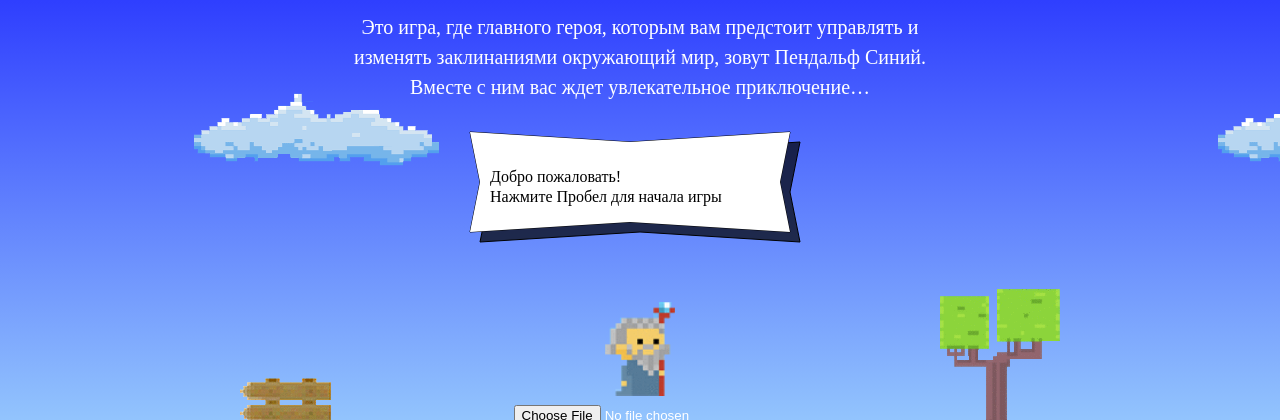
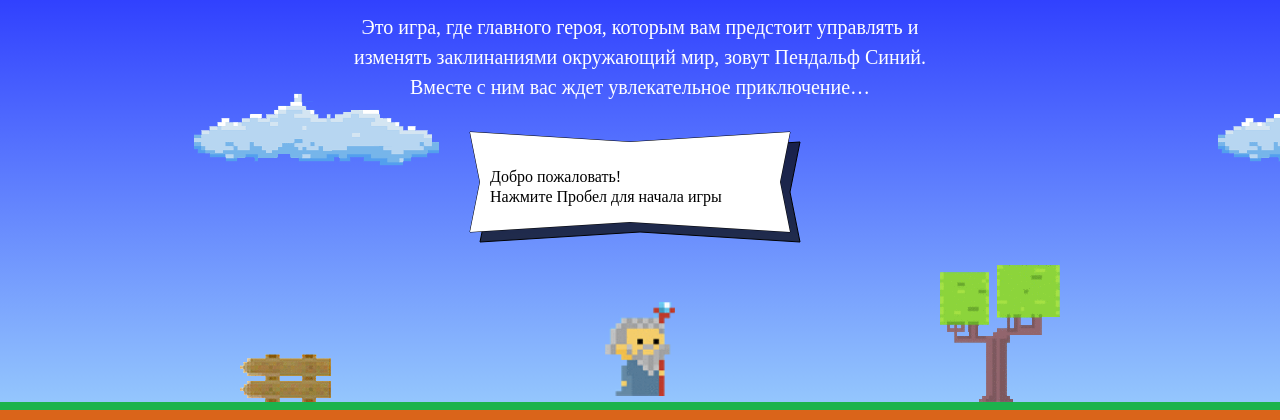
Before and after one commit to b-aleksei/1189207-code-and-magick-19, a website: page index.html in a window 1280 px wide. Shown: the part 197-617 px from the top of the page. Drawn offline with Linux system fonts and the light colour scheme; a web font is replaced by a local one.

Commit message:
correct after linter

```diff
--- a/index.html
+++ b/index.html
@@ -58,7 +58,6 @@
   <div class="demo"></div>
   <div class="setup-open">
     <img src="./img/user-1.jpg" class="setup-open-icon"  tabindex="0">
-    <input type="file" name="avatar" accept="image/png, image/jpeg">
   </div>
 </header>
 <div class="overlay setup hidden">
```
